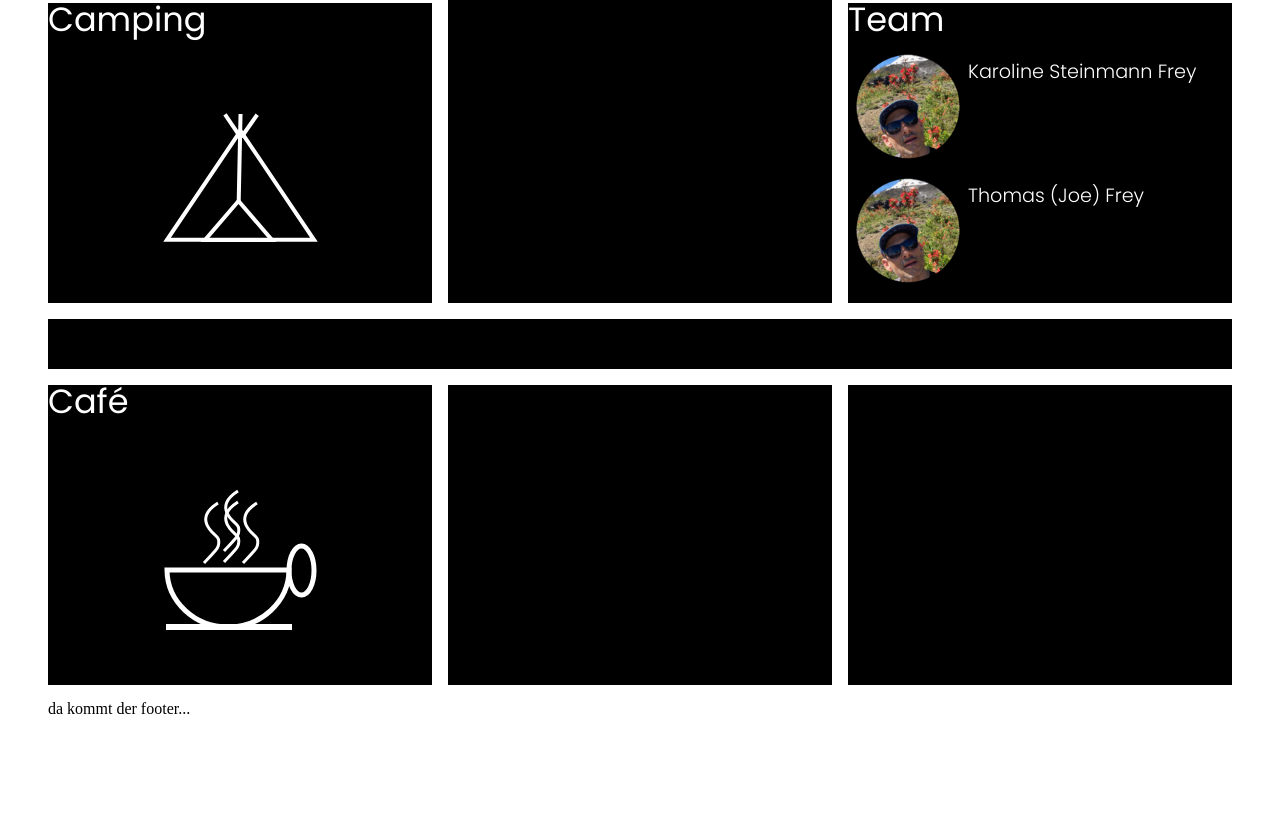
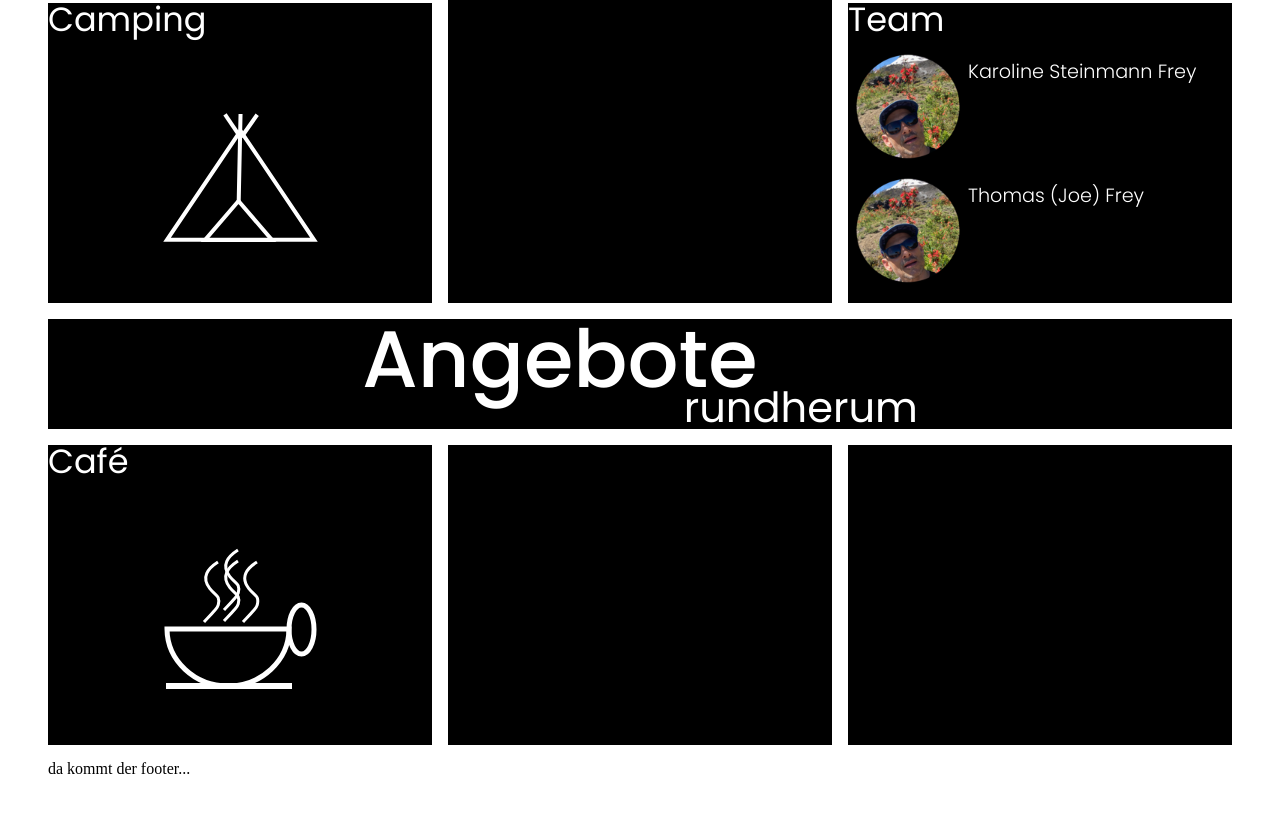
Before and after one commit to TomFrey/Retreat-Auszeit, a website built with Vite: page index.html in a window 1280 px wide. Shown: the part 737-1550 px from the top of the page. Built offline with nearby package versions, Linux system fonts and the light colour scheme.

Commit message:
Angebote Titel Box hinzugefügt.

```diff
--- a/index.html
+++ b/index.html
@@ -71,7 +71,10 @@
             </div>
 
             <div class="bento-box offer-bento-box">
-
+              <div class="offer-bento-box-content">
+                <span class="offer-bento-box-title-big">Angebote</span>
+                <span class="offer-bento-box-title-small">rundherum</span>
+              </div>
             </div>
 
             <div class="bento-box cafe-bento-box">
--- a/scss/_grids.scss
+++ b/scss/_grids.scss
@@ -32,7 +32,7 @@ footer{
           [Zeile6-Start]  "contact    " $bentoBoxHeight [Zeile6-Ende]
           [Zeile7-Start]  "contact    " $bentoBoxHeight [Zeile7-Ende]
           [Zeile8-Start]  "team       " $bentoBoxHeight [Zeile8-Ende]
-          [Zeile9-Start]  "offer      " 50px  [Zeile9-Ende]
+          [Zeile9-Start]  "offer      " auto  [Zeile9-Ende]
           [Zeile10-Start] "cafe       " $bentoBoxHeight [Zeile10-Ende]
           [Zeile11-Start] "spirit     " $bentoBoxHeight [Zeile11-Ende]
           [Zeile12-Start] "whitewater " $bentoBoxHeight [Zeile12-Ende]
@@ -97,7 +97,7 @@ footer{
               [Zeile3-Start] "picture    contact   " $bentoBoxHeight [Zeile3-Ende]
               [Zeile4-Start] "picture    contact   " $bentoBoxHeight [Zeile4-Ende]
               [Zeile5-Start] "team       .         " $bentoBoxHeight [Zeile5-Ende]
-              [Zeile6-Start] "offer      offer     " 50px  [Zeile6-Ende]
+              [Zeile6-Start] "offer      offer     " auto  [Zeile6-Ende]
               [Zeile7-Start] "cafe       cafe      " $bentoBoxHeight [Zeile7-Ende]
               [Zeile8-Start] "spirit     spirit    " $bentoBoxHeight [Zeile8-Ende]
               [Zeile9-Start] "whitewater whitewater" $bentoBoxHeight [Zeile9-Ende]
@@ -120,7 +120,7 @@ footer{
         grid: [Zeile1-Start] "title    title    contact"    $bentoBoxHeight [Zeile1-Ende]
               [Zeile2-Start] "room     picture  contact"    $bentoBoxHeight [Zeile2-Ende]
               [Zeile3-Start] "camping  picture  team"       $bentoBoxHeight [Zeile3-Ende]
-              [Zeile4-Start] "offer    offer    offer"       50px [Zeile4-Ende]
+              [Zeile4-Start] "offer    offer    offer"      auto [Zeile4-Ende]
               [Zeile5-Start] "cafe     spirit   whitewater" $bentoBoxHeight [Zeile5-Ende]
               / 1fr 1fr 1fr;
 
--- a/scss/main.scss
+++ b/scss/main.scss
@@ -62,6 +62,21 @@ header{
     //max-width: 35%;
 }
 
+.offer-bento-box-content{
+    display: flex;
+    flex-flow: column nowrap;
+    align-items: flex-start;
+
+    .offer-bento-box-title-big{
+        @include bentoBoxTitleBigFont();
+    }
+
+    .offer-bento-box-title-small{
+        @include bentoBoxTitleSmallFont();
+        align-self: flex-end;
+    }
+}
+
 footer{
     margin: $basicHeight $basicWidth;
 }
@@ -88,6 +103,22 @@ footer{
     .bento-box-icon{
         //max-width: 30%;
     }
+
+    .offer-bento-box-content{
+        display: flex;
+        flex-flow: row nowrap;
+        justify-content: center;
+
+        .offer-bento-box-title-big{
+            font-size: 7.1vw;
+        }
+
+        .offer-bento-box-title-small{
+            font-size: 4.1vw;
+            margin-left: -6.3vw;
+            padding-top: 6vw;
+        }
+    }
  }
 
 
@@ -110,6 +141,18 @@ footer{
         //max-width: 35%;
     }
 
+    .offer-bento-box-content{
+        .offer-bento-box-title-big{
+            font-size: 6.5vw;
+        }
+
+        .offer-bento-box-title-small{
+            font-size: 2.8vw;
+            margin-left: -6vw;
+            padding-top: 68px;
+        }
+    }
+
 
  }
 
@@ -125,4 +168,16 @@ footer{
     .bento-box-title-small,.bento-box-title-small--first-box{
         font-size: 2.1rem;
     }
+
+    .offer-bento-box-content{
+        .offer-bento-box-title-big{
+            font-size: 5rem;
+        }
+
+        .offer-bento-box-title-small{
+            font-size: 2.6rem;
+            margin-left: -74px;
+            padding-top: 68px;
+        }
+    }
  }
```
